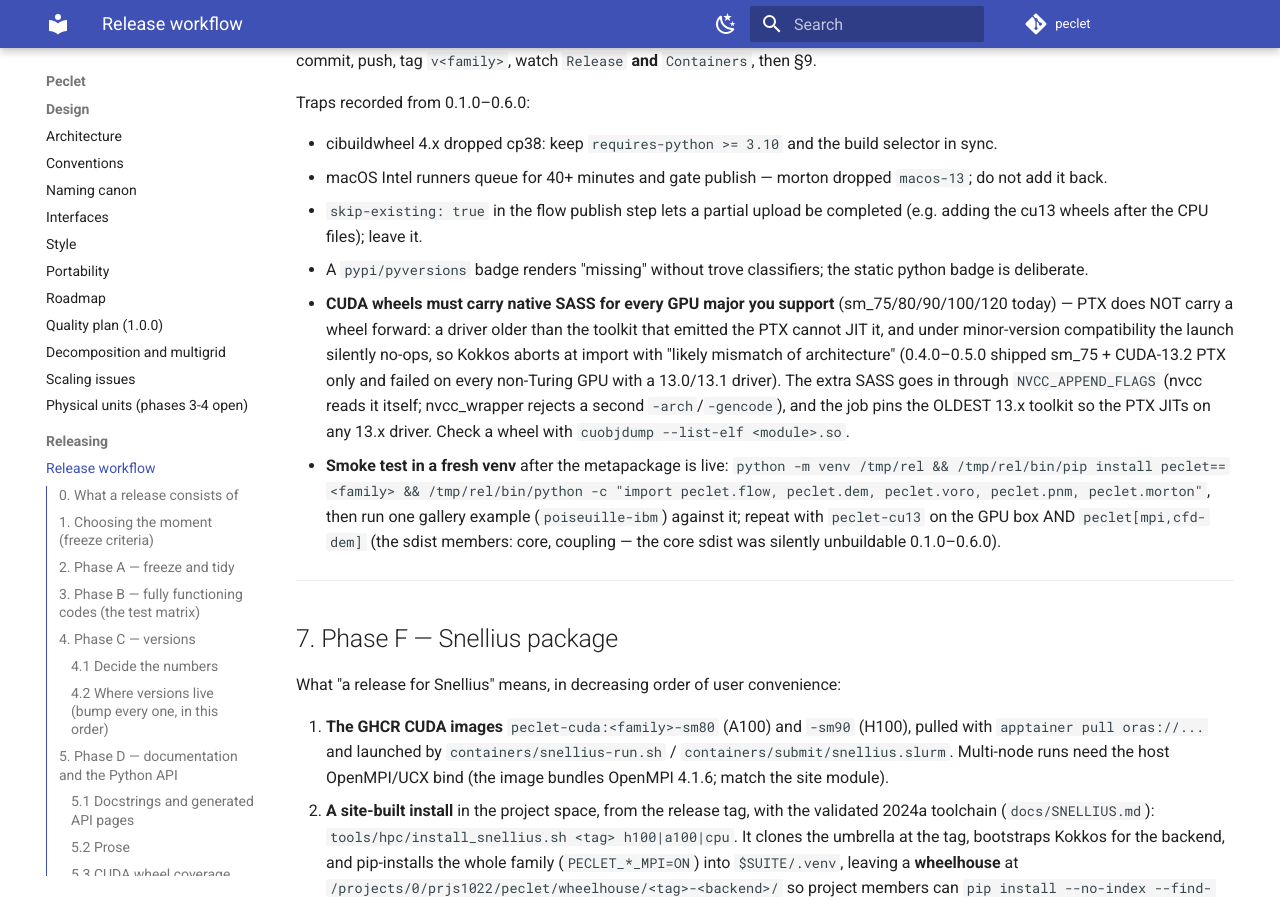
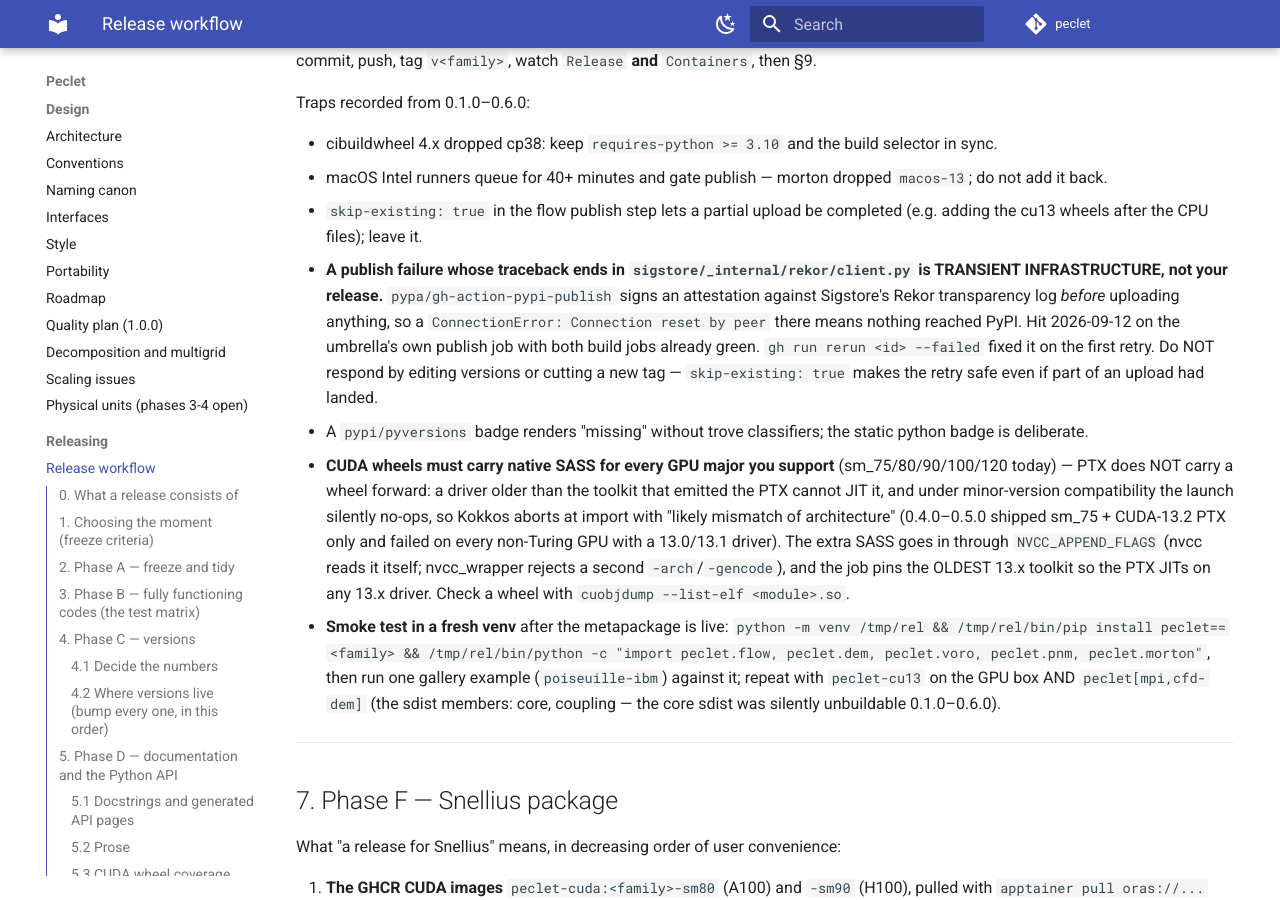
Before and after one commit to computational-chemical-engineering/peclet, an MkDocs documentation site: the page built from docs/RELEASE.md, in a window 1280 px wide and 900 px high, scrolled down 7145 px. Built offline with MkDocs 1.6.1 and Material for MkDocs 9.7.7, drawn with Linux system fonts in a browser that asks for light colours; comment, search, counter and statistics services are not loaded.

Commit message:
RELEASE.md: a Sigstore/Rekor publish failure is transient, re-run the job
Added to the Phase E trap list, because the instinct on a red publish job is to
assume the release is wrong and start editing versions or cutting a new tag --
and here that would have been the expensive wrong move.

pypa/gh-action-pypi-publish signs an attestation against Sigstore's Rekor
transparency log BEFORE uploading anything, so a connection reset inside
sigstore/_internal/rekor/client.py means nothing reached PyPI. Hit on the
umbrella's own publish job during the 1.0.0 release with both build jobs already
green; `gh run rerun <id> --failed` fixed it first try, and skip-existing makes
the retry safe even if part of an upload had landed.

Co-Authored-By: Claude Opus 5 <noreply@anthropic.com>
Claude-Session: https://claude.ai/code/session_01Wqm2gbrbGKeKH8YVUHoTch

```diff
--- a/docs/RELEASE.md
+++ b/docs/RELEASE.md
@@ -249,6 +249,13 @@ Traps recorded from 0.1.0–0.6.0:
 - cibuildwheel 4.x dropped cp38: keep `requires-python >= 3.10` and the build selector in sync.
 - macOS Intel runners queue for 40+ minutes and gate publish — morton dropped `macos-13`; do not add it back.
 - `skip-existing: true` in the flow publish step lets a partial upload be completed (e.g. adding the cu13 wheels after the CPU files); leave it.
+- **A publish failure whose traceback ends in `sigstore/_internal/rekor/client.py` is TRANSIENT
+  INFRASTRUCTURE, not your release.** `pypa/gh-action-pypi-publish` signs an attestation against
+  Sigstore's Rekor transparency log *before* uploading anything, so a `ConnectionError: Connection
+  reset by peer` there means nothing reached PyPI. Hit 2026-09-12 on the umbrella's own publish job
+  with both build jobs already green. `gh run rerun <id> --failed` fixed it on the first retry. Do
+  NOT respond by editing versions or cutting a new tag — `skip-existing: true` makes the retry safe
+  even if part of an upload had landed.
 - A `pypi/pyversions` badge renders "missing" without trove classifiers; the static python badge is deliberate.
 - **CUDA wheels must carry native SASS for every GPU major you support** (sm_75/80/90/100/120 today) —
   PTX does NOT carry a wheel forward: a driver older than the toolkit that emitted the PTX cannot JIT it,
```
